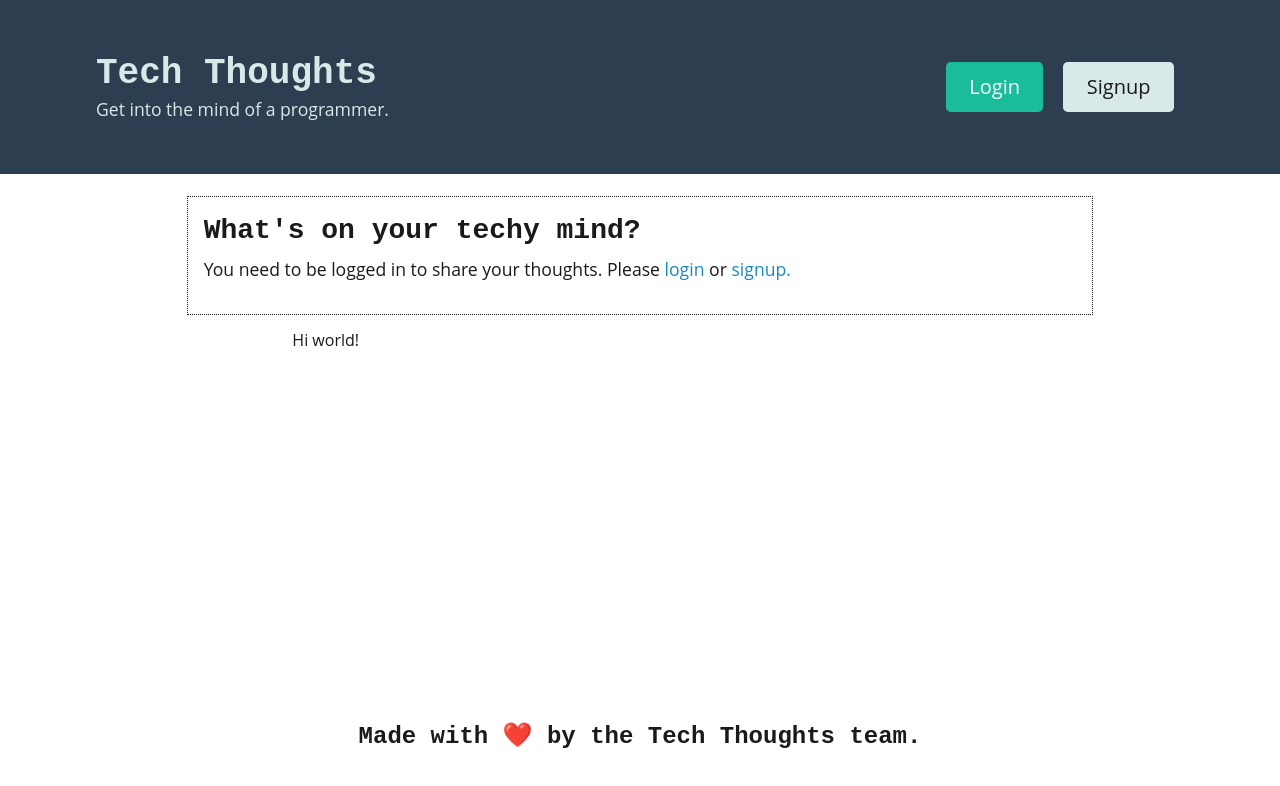
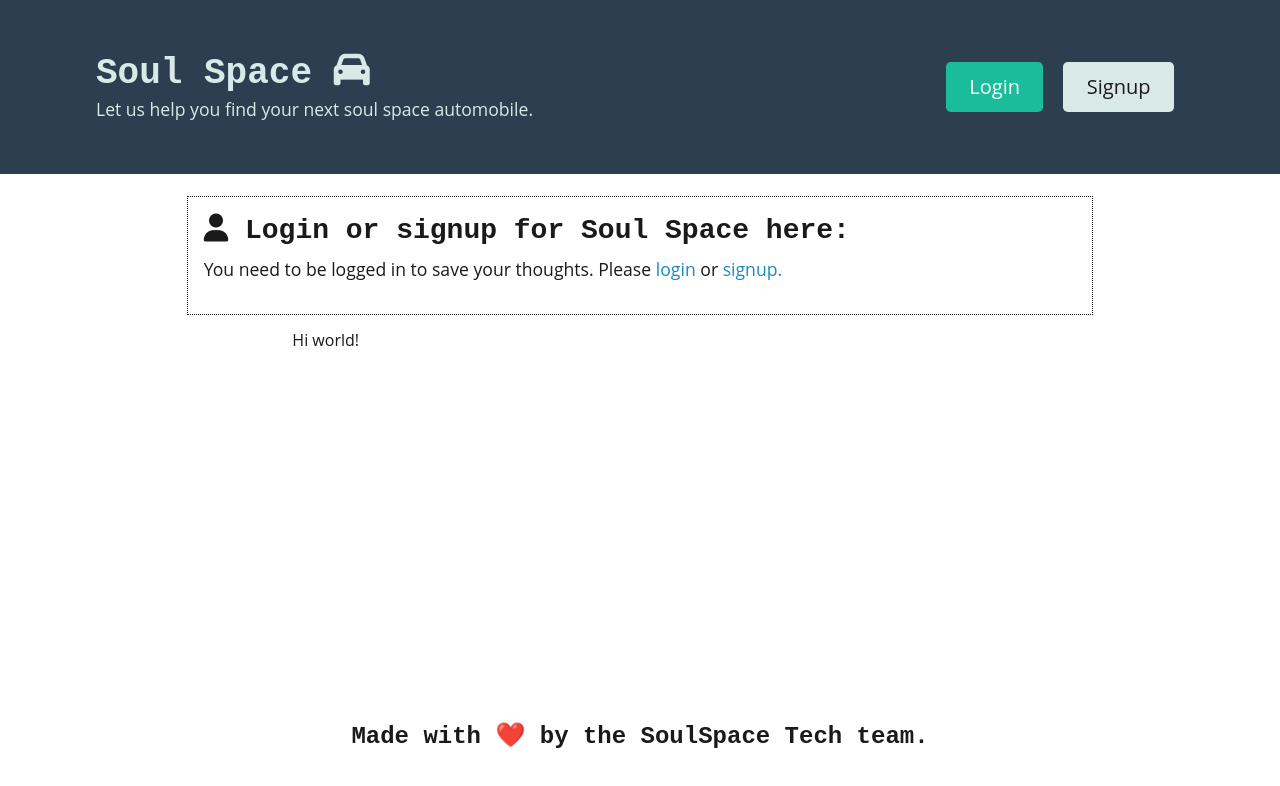
Before and after one commit to ksytwu100/soulSpace, a React (Vite) app in the folder client/: page / in a window 1280 px wide. Shown: the top 786 px of the page. Built offline with nearby package versions, Linux system fonts and the light colour scheme; no server answers.

Commit message:
name improvments

```diff
--- a/client/index.html
+++ b/client/index.html
@@ -5,6 +5,13 @@
     <link rel="icon" type="image/svg+xml" href="/vite.svg" />
     <meta name="viewport" content="width=device-width, initial-scale=1.0" />
     <title>Resolver Context</title>
+    <link
+      rel="stylesheet"
+      href="https://cdnjs.cloudflare.com/ajax/libs/font-awesome/6.7.2/css/all.min.css"
+      integrity="sha512-Evv84Mr4kqVGRNSgIGL/F/aIDqQb7xQ2vcrdIwxfjThSH8CSR7PBEakCr51Ck+w+/U6swU2Im1vVX0SVk9ABhg=="
+      crossorigin="anonymous"
+      referrerpolicy="no-referrer"
+    />
   </head>
   <body>
     <div id="root"></div>
--- a/client/src/components/Footer/index.jsx
+++ b/client/src/components/Footer/index.jsx
@@ -1,4 +1,4 @@
-import { useLocation, useNavigate } from 'react-router-dom';
+import { useLocation, useNavigate } from "react-router-dom";
 
 const Footer = () => {
   const location = useLocation();
@@ -6,16 +6,13 @@ const Footer = () => {
   return (
     <footer className="w-100 mt-auto bg-secondary p-4">
       <div className="container text-center mb-5">
-        {location.pathname !== '/' && (
-          <button
-            className="btn btn-dark mb-3"
-            onClick={() => navigate(-1)}
-          >
+        {location.pathname !== "/" && (
+          <button className="btn btn-dark mb-3" onClick={() => navigate(-1)}>
             &larr; Go Back
           </button>
         )}
         <h4>
-          Made with{' '}
+          Made with{" "}
           <span
             className="emoji"
             role="img"
@@ -23,8 +20,8 @@ const Footer = () => {
             aria-hidden="false"
           >
             ❤️
-          </span>{' '}
-          by the Tech Thoughts team.
+          </span>{" "}
+          by the SoulSpace Tech team.
         </h4>
       </div>
     </footer>
--- a/client/src/components/Header/index.jsx
+++ b/client/src/components/Header/index.jsx
@@ -1,6 +1,6 @@
-import { Link } from 'react-router-dom';
+import { Link } from "react-router-dom";
 
-import Auth from '../../utils/auth';
+import Auth from "../../utils/auth";
 
 const Header = () => {
   const logout = (event) => {
@@ -12,9 +12,11 @@ const Header = () => {
       <div className="container flex-row justify-space-between-lg justify-center align-center">
         <div>
           <Link className="text-light" to="/">
-            <h1 className="m-0">Tech Thoughts</h1>
+            <h1 className="m-0">Soul Space <i class="fa-solid fa-car"></i></h1>
           </Link>
-          <p className="m-0">Get into the mind of a programmer.</p>
+          <p className="m-0">
+            Let us help you find your next soul space automobile.
+          </p>
         </div>
         <div>
           {Auth.loggedIn() ? (
--- a/client/src/components/ThoughtForm/index.jsx
+++ b/client/src/components/ThoughtForm/index.jsx
@@ -1,25 +1,19 @@
-import { useState } from 'react';
-import { Link } from 'react-router-dom';
-import { useMutation } from '@apollo/client';
+import { useState } from "react";
+import { Link } from "react-router-dom";
+import { useMutation } from "@apollo/client";
 
-import { ADD_THOUGHT } from '../../utils/mutations';
-import { QUERY_THOUGHTS, QUERY_ME } from '../../utils/queries';
+import { ADD_THOUGHT } from "../../utils/mutations";
+import { QUERY_THOUGHTS, QUERY_ME } from "../../utils/queries";
 
-import Auth from '../../utils/auth';
+import Auth from "../../utils/auth";
 
 const ThoughtForm = () => {
-  const [thoughtText, setThoughtText] = useState('');
+  const [thoughtText, setThoughtText] = useState("");
 
   const [characterCount, setCharacterCount] = useState(0);
 
-  const [addThought, { error }] = useMutation
-  (ADD_THOUGHT, {
-    refetchQueries: [
-      QUERY_THOUGHTS,
-      'getThoughts',
-      QUERY_ME,
-      'me'
-    ]
+  const [addThought, { error }] = useMutation(ADD_THOUGHT, {
+    refetchQueries: [QUERY_THOUGHTS, "getThoughts", QUERY_ME, "me"],
   });
 
   const handleFormSubmit = async (event) => {
@@ -33,7 +27,7 @@ const ThoughtForm = () => {
         },
       });
 
-      setThoughtText('');
+      setThoughtText("");
     } catch (err) {
       console.error(err);
     }
@@ -42,7 +36,7 @@ const ThoughtForm = () => {
   const handleChange = (event) => {
     const { name, value } = event.target;
 
-    if (name === 'thoughtText' && value.length <= 280) {
+    if (name === "thoughtText" && value.length <= 280) {
       setThoughtText(value);
       setCharacterCount(value.length);
     }
@@ -50,13 +44,16 @@ const ThoughtForm = () => {
 
   return (
     <div>
-      <h3>What's on your techy mind?</h3>
+      <h3>
+        {" "}
+        <i class="fa-solid fa-user"></i> Login or signup for Soul Space here:
+      </h3>
 
       {Auth.loggedIn() ? (
         <>
           <p
             className={`m-0 ${
-              characterCount === 280 || error ? 'text-danger' : ''
+              characterCount === 280 || error ? "text-danger" : ""
             }`}
           >
             Character Count: {characterCount}/280
@@ -71,7 +68,7 @@ const ThoughtForm = () => {
                 placeholder="Here's a new thought..."
                 value={thoughtText}
                 className="form-input w-100"
-                style={{ lineHeight: '1.5', resize: 'vertical' }}
+                style={{ lineHeight: "1.5", resize: "vertical" }}
                 onChange={handleChange}
               ></textarea>
             </div>
@@ -90,7 +87,7 @@ const ThoughtForm = () => {
         </>
       ) : (
         <p>
-          You need to be logged in to share your thoughts. Please{' '}
+          You need to be logged in to save your thoughts. Please{" "}
           <Link to="/login">login</Link> or <Link to="/signup">signup.</Link>
         </p>
       )}
```
